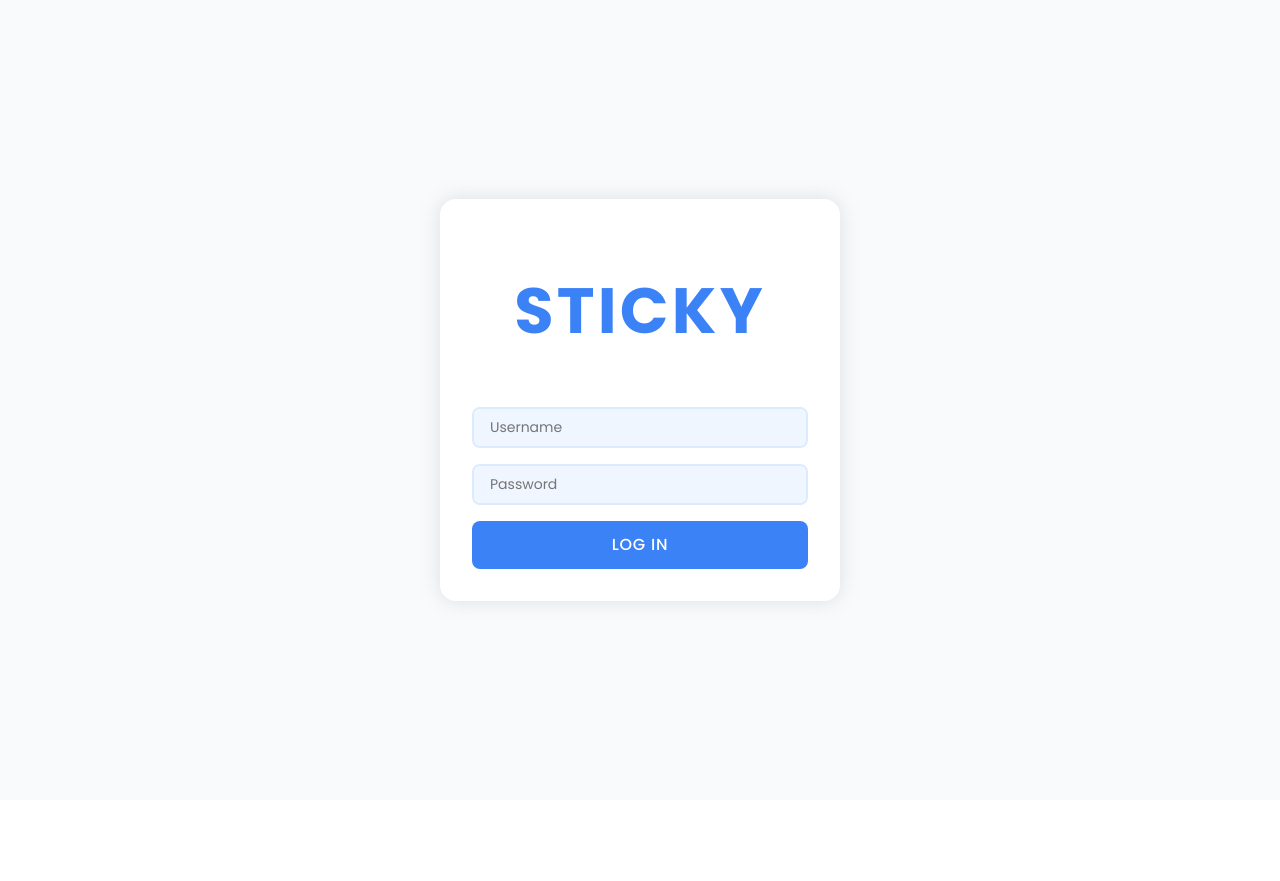
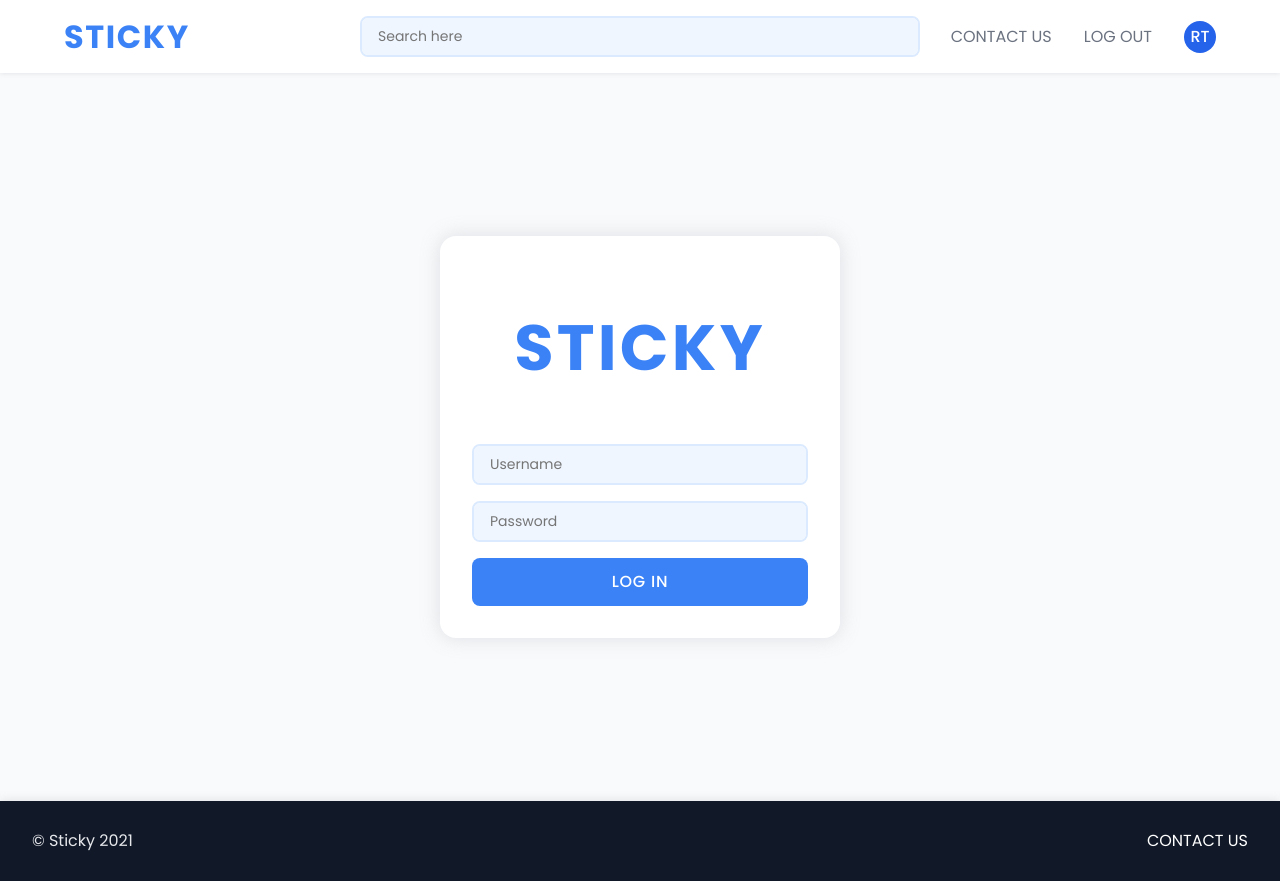
Before and after one commit to kaevupoiss/WAD_HW3, a Vue app: page /login in a window 1280 px wide. Before the commit the page ends 800 px from the top, so only its background shows below. Built offline with nearby package versions, Linux system fonts and the light colour scheme.

Commit message:
feat: add "Contact Us" to Header.vue, add Header and Footer to Login page. Header links (besides log out) are disabled when in the Login page.
feat: add isDisabled option to Header

```diff
--- a/src/components/Header.vue
+++ b/src/components/Header.vue
@@ -1,12 +1,21 @@
 <template>
   <div class="header">
-    <h1 class="logo" @click="$router.push({ name: 'Home' })">Sticky</h1>
+    <h1 class="logo" @click="!isDisabled && $router.push({ name: 'Home' })">
+      Sticky
+    </h1>
     <InputText
       class="search-input"
       v-model="searchText"
       :placeholder="'Search here'"
+      :is-disabled="isDisabled"
     />
     <div class="header-actions">
+      <router-link
+        class="contact-us"
+        :is="isDisabled ? 'label' : 'router-link'"
+        to="/contact"
+        >Contact Us</router-link
+      >
       <router-link class="log-out" :to="'/login'">Log Out</router-link>
       <Avatar class="header-avatar" :initials="'RT'" :size="32" />
     </div>
@@ -19,6 +28,9 @@ import InputText from "./InputText.vue";
 
 export default {
   name: "Header",
+  props: {
+    isDisabled: Boolean,
+  },
   components: { Avatar, InputText },
   data: function () {
     return {
@@ -34,7 +46,7 @@ export default {
   top: 0;
 
   display: grid;
-  grid-template-columns: 10rem 1fr 10rem;
+  grid-template-columns: 17rem 1fr 17rem;
   align-items: center;
   width: 100%;
   column-gap: 1.5rem;
@@ -59,7 +71,8 @@ export default {
   justify-content: flex-end;
   column-gap: 2rem;
 
-  .log-out {
+  .log-out,
+  .contact-us {
     text-decoration: none;
     color: $grey500;
     text-transform: uppercase;
--- a/src/components/InputText.vue
+++ b/src/components/InputText.vue
@@ -3,6 +3,7 @@
     <input
       class="input-text"
       type="text"
+      :disabled="isDisabled"
       :placeholder="placeholder"
       :value="value"
       @input="$emit('input', $event.target.value)"
@@ -16,6 +17,7 @@ export default {
   props: {
     value: String,
     placeholder: String,
+    isDisabled: Boolean,
   },
 };
 </script>
--- a/src/views/Login.vue
+++ b/src/views/Login.vue
@@ -1,5 +1,6 @@
 <template>
   <div class="login">
+    <Header :is-disabled="true" />
     <div class="login-card">
       <h1 class="logo">Sticky</h1>
       <InputText
@@ -14,13 +15,16 @@
       />
       <button class="button" @click="login()">Log in</button>
     </div>
+    <Footer />
   </div>
 </template>
 
 <script>
 import InputText from "@/components/InputText.vue";
+import Header from "@/components/Header";
+import Footer from "@/components/Footer";
 export default {
-  components: { InputText },
+  components: { Footer, Header, InputText },
   name: "Login",
   data: function () {
     return {
@@ -41,9 +45,10 @@ export default {
 <style lang="scss">
 .login {
   display: flex;
+  flex-direction: column;
 
   width: 100%;
-  height: 100%;
+  //height: 100%;
 
   background-color: $grey50;
 
@@ -54,6 +59,8 @@ export default {
 .login-card {
   display: flex;
   padding: 2rem;
+  margin: 20.38vh;
+  //margin: 9.95%;
   width: 100%;
   max-width: 25rem;
   flex-direction: column;
```
